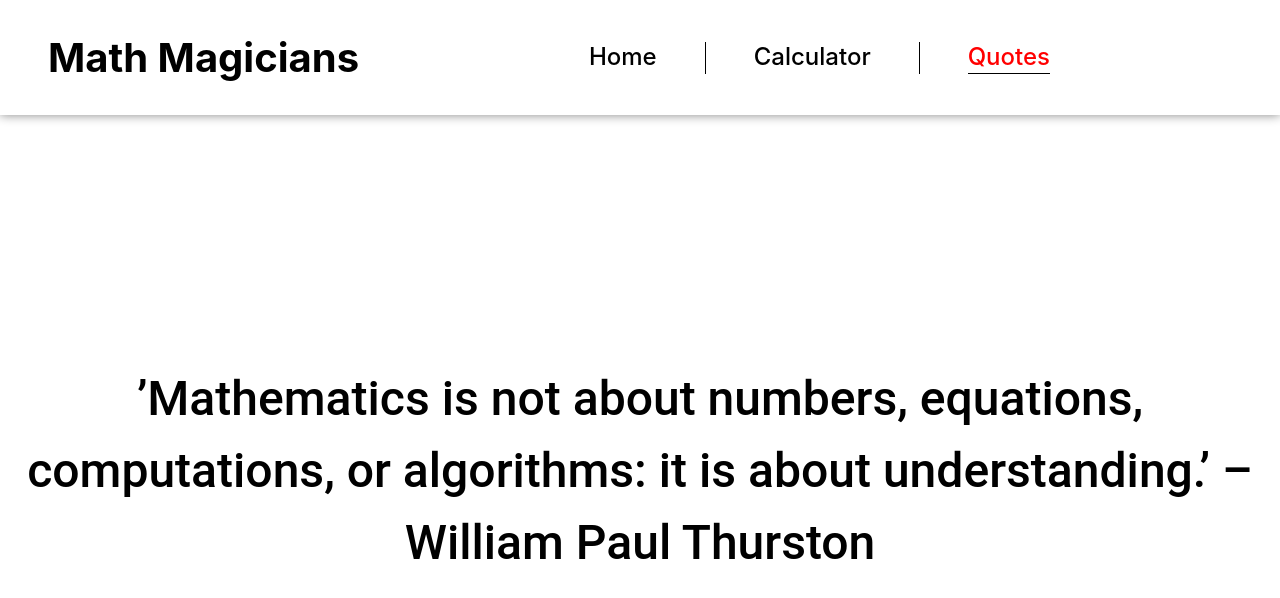
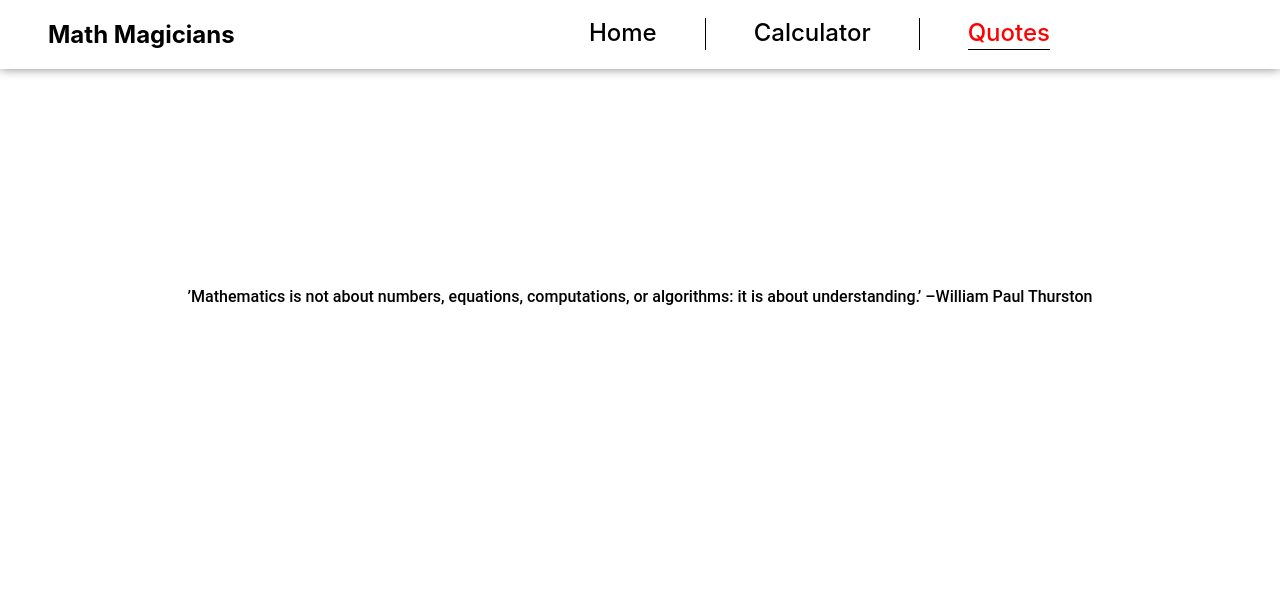
Before and after one commit to JacintaNgwu/math-magicians, a React (Create React App) app: page /quote in a window 1280 px wide. Shown: the top 598 px of the page. Built offline with nearby package versions, Linux system fonts and the light colour scheme.

Commit message:
Update css files

```diff
--- a/src/components/styles/Navigation.css
+++ b/src/components/styles/Navigation.css
@@ -8,7 +8,7 @@ nav {
 }
 
 .navHead {
-  font-size: 2.5rem;
+  font-size: 1.5rem;
   font-weight: 700;
   color: #000;
 }
--- a/src/components/styles/Quotes.css
+++ b/src/components/styles/Quotes.css
@@ -3,7 +3,7 @@
   justify-content: center;
   align-items: center;
   font-family: 'Roboto', sans-serif;
-  font-size: 3rem;
+  font-size: 1rem;
   font-weight: 500;
   line-height: 1.5;
   margin-top: 200px;
```
